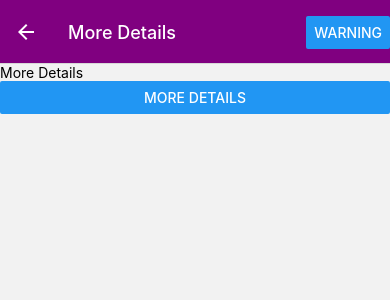
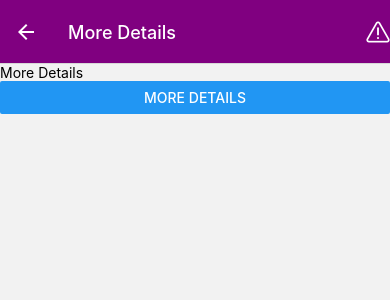
Before and after one commit to jyang10086/cs5520-inclass1, a React Native app: screen /Details in a window 390 px wide. Shown: the top 300 px of the page. Built offline with nearby package versions, Linux system fonts and the light colour scheme.

Commit message:
use “Pressable” to replace the warning button

```diff
--- a/components/GoalDetails.js
+++ b/components/GoalDetails.js
@@ -1,5 +1,7 @@
 import { useEffect, useState } from "react";
 import { Button, View, Text } from "react-native";
+import AntDesign from "@expo/vector-icons/AntDesign";
+import PressableButton from "./PressableButton";
 export default function GoalDetails({ navigation, route }) {
   const [textColor, setTextColor] = useState("black");
 
@@ -8,7 +10,7 @@ export default function GoalDetails({ navigation, route }) {
   };
 
   const handleWarningPress = () => {
-    console.log('warning!')
+    console.log("warning!");
     setTextColor("red");
     navigation.setOptions({ title: "Warning!" });
   };
@@ -16,7 +18,12 @@ export default function GoalDetails({ navigation, route }) {
   useEffect(() => {
     navigation.setOptions({
       headerRight: () => (
-        <Button title="Warning" onPress={handleWarningPress} />
+        <PressableButton
+          pressedStyle={{ backgroundColor: "lightgray" }}
+          onPress={handleWarningPress}
+        >
+          <AntDesign name="warning" size={24} color="white" />
+        </PressableButton>
       ),
     });
   }, [navigation]);
```
